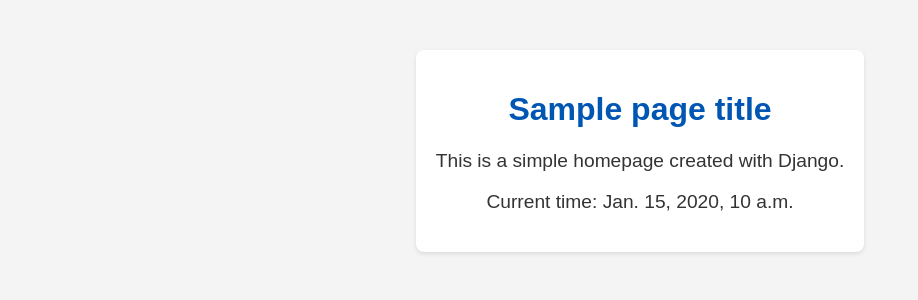
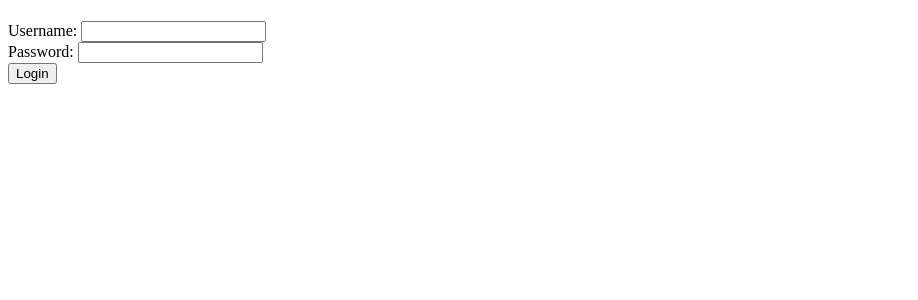
Before and after one commit to lzhang121/django_docker_project, a Django app: template my_apps/templates/login.html in a window 1280 px wide. Shown: the top 300 px of the page, without its empty margins (0-918 px from the left). Run offline with Django 5.2, Linux system fonts and the light colour scheme; the template is opened without the code that fills it: most values are stand-ins (such as "Sample title", 1, 10 or a date in 2020).

```diff
--- a/my_apps/templates/login.html
+++ b/my_apps/templates/login.html
@@ -1,45 +1,18 @@
 <!DOCTYPE html>
-<html lang="en">
+<html>
 
 <head>
-    <meta charset="UTF-8">
-    <meta name="viewport" content="width=device-width, initial-scale=1.0">
     <title>{{ page_title }}</title>
-    <style>
-        body {
-            font-family: Arial, sans-serif;
-            text-align: center;
-            margin-top: 50px;
-            background-color: #f4f4f4;
-            color: #333;
-        }
-
-        h1 {
-            color: #0056b3;
-        }
-
-        p {
-            font-size: 1.2em;
-        }
-
-        .container {
-            background-color: #fff;
-            padding: 20px;
-            border-radius: 8px;
-            box-shadow: 0 2px 4px rgba(0, 0, 0, 0.1);
-            display: inline-block;
-            /* To shrink container to content width */
-        }
-    </style>
 </head>
 
 <body>
-    <div class="container">
-        <h1>{{ page_title }}</h1>
-        <p>{{ message }}</p>
-        <p>This is a simple homepage created with Django.</p>
-        <p>Current time: {{ current_time }}</p>
-    </div>
+    <h1>{{ message }}</h1>
+    <form method="post">
+        {% csrf_token %}
+        <label>Username: <input type="text" name="username"></label><br>
+        <label>Password: <input type="password" name="password"></label><br>
+        <button type="submit">Login</button>
+    </form>
 </body>
 
 </html>
```
Also changed, not shown: my_apps/api/urls.py (+2 -6 lines), my_apps/api/views.py (+10 -8 lines), 1 other file.
